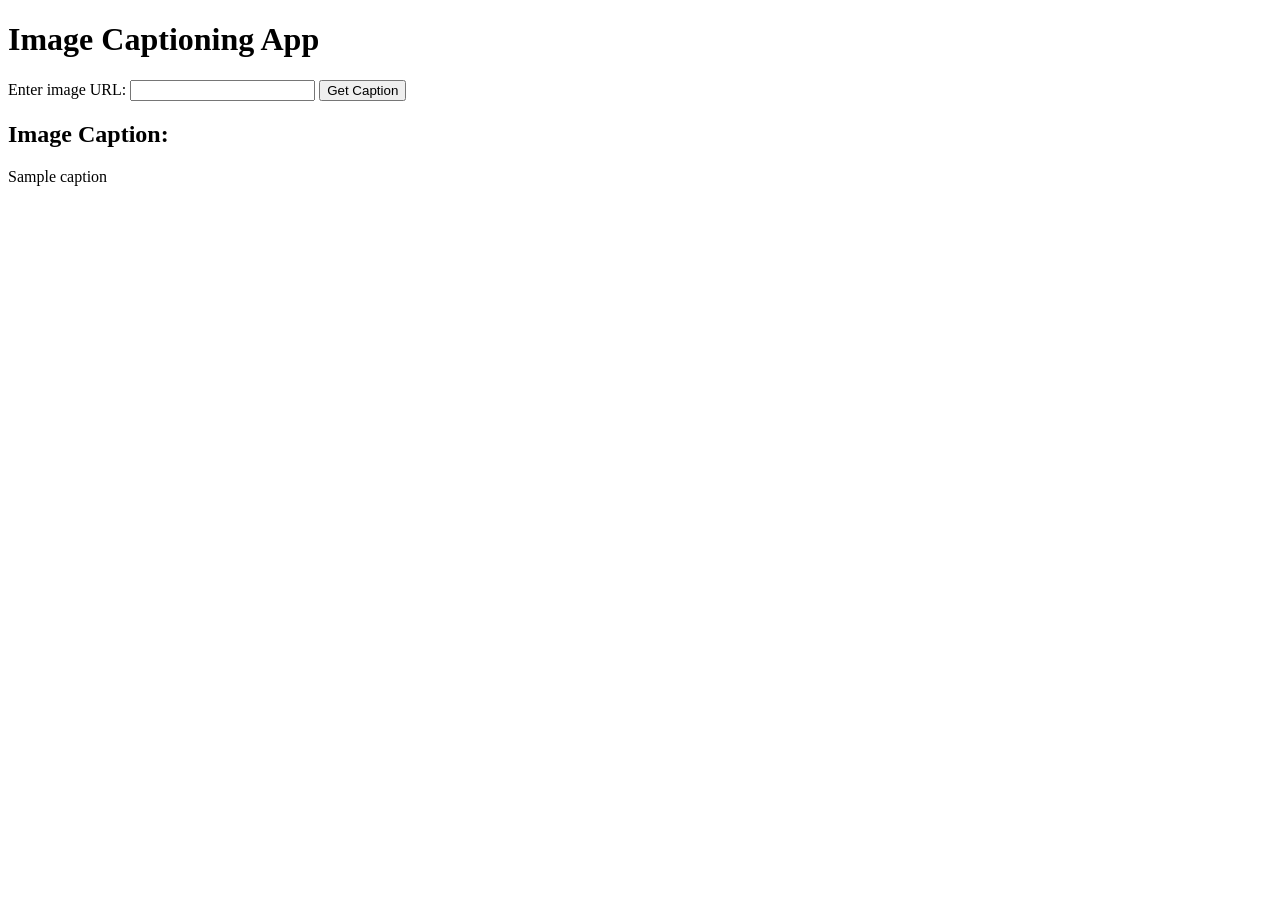
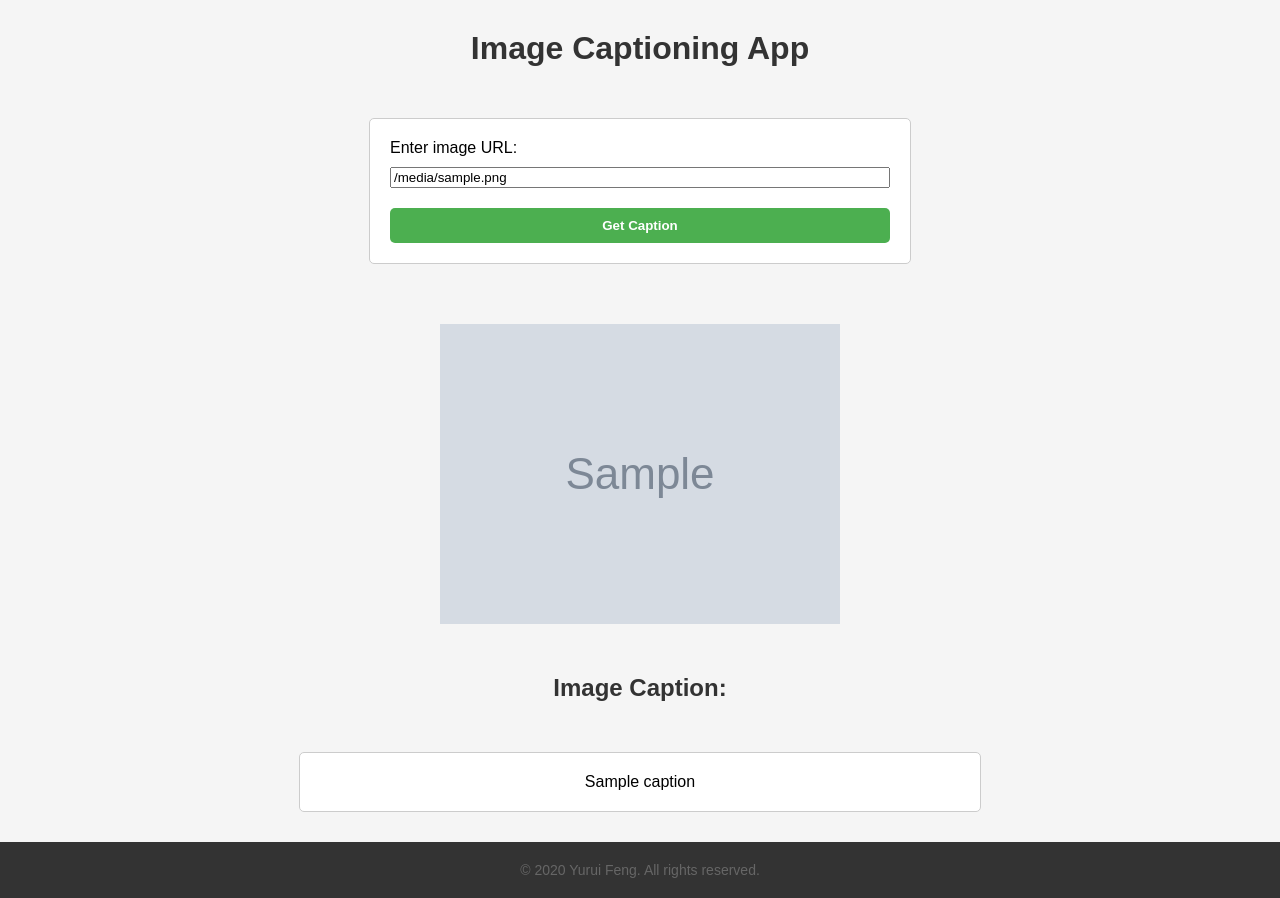
Before and after one commit to Yurui-Feng/Image-Captioning-Sagemaker, a Python web app: template flask/templates/index.html in a window 1280 px wide. Before the commit the page ends 186 px from the top, so only its background shows below. Run offline with Jinja, Linux system fonts and the light colour scheme; the template is opened without the code that fills it: most values are stand-ins (such as "Sample title", 1, 10 or a date in 2020); grey boxes marked "Sample" are stand-in pictures.

Commit message:
improve app appearance

```diff
--- a/flask/templates/index.html
+++ b/flask/templates/index.html
@@ -1,23 +1,102 @@
-<!-- templates/index.html -->
-
 <!doctype html>
 <html lang="en">
   <head>
     <meta charset="utf-8">
     <title>Image Captioning App</title>
+    <style>
+      body {
+        font-family: Arial, sans-serif;
+        background-color: #f5f5f5;
+        display: flex;
+        flex-direction: column;
+        align-items: center;
+        min-height: 100vh;
+        margin: 0;
+      }
+      h1 {
+        color: #333;
+        margin-top: 30px;
+      }
+      form {
+        background-color: #fff;
+        border: 1px solid #ccc;
+        border-radius: 5px;
+        padding: 20px;
+        margin: 30px;
+        display: flex;
+        flex-direction: column;
+        width: 100%;
+        max-width: 500px;
+      }
+      label {
+        margin-bottom: 10px;
+      }
+      input[type="url"] {
+        margin-bottom: 20px;
+        width: 100%;
+        box-sizing: border-box;
+      }
+      input[type="submit"] {
+        background-color: #4CAF50;
+        color: white;
+        font-weight: bold;
+        padding: 10px;
+        border: none;
+        cursor: pointer;
+        border-radius: 5px;
+      }
+      input[type="submit"]:hover {
+        background-color: #45a049;
+      }
+      h2 {
+        color: #333;
+      }
+      p {
+        background-color: #fff;
+        border: 1px solid #ccc;
+        border-radius: 5px;
+        padding: 20px;
+        margin: 30px;
+        width: 50%;
+        text-align: center;
+      }
+      img {
+        max-width: 100%;
+        height: auto;
+        margin: 30px;
+      }
+      footer {
+        color: #666;
+        background-color: #333;
+        padding: 20px;
+        border-radius: 5px;
+        margin-top: auto;
+        font-size: 14px;
+        width: 100%;
+        text-align: center;
+      }
+    </style>
   </head>
   <body>
     <h1>Image Captioning App</h1>
 
     <form action="/" method="post">
       <label for="image_url">Enter image URL:</label>
-      <input type="url" id="image_url" name="image_url" required>
+      <input type="url" id="image_url" name="image_url" required value="{{ image_url }}">
       <input type="submit" value="Get Caption">
     </form>
+
+    {% if image_url %}
+    <img src="{{ image_url }}" alt="Image from URL">
+    {% endif %}
 
     {% if caption %}
     <h2>Image Caption:</h2>
     <p>{{ caption }}</p>
     {% endif %}
+
+    <footer>
+      &copy; {{ current_year }} Yurui Feng. All rights reserved.
+    </footer>
   </body>
 </html>
```
